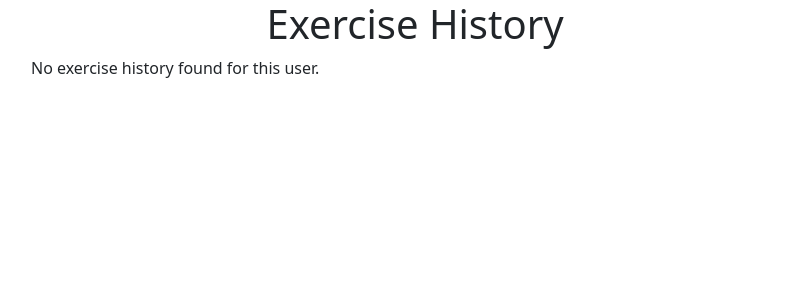
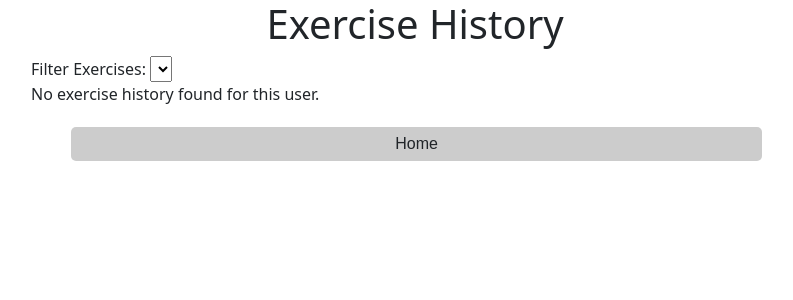
Before and after one commit to david-bieger/DatabaseSystemsFinal, a PHP site: page /cs4750/exerciseHistory.php in a window 1280 px wide. Shown: the top 300 px of the page, without its empty margins (225-1018 px from the left). Run offline with PHP 8.4, Linux system fonts and the light colour scheme; tables that the repository leaves empty or names only in its code hold one stand-in row (values such as "Sample post"); data that the repository does not hold is empty.

Commit message:
Exercie history work

```diff
--- a/exerciseHistory.php
+++ b/exerciseHistory.php
@@ -7,12 +7,19 @@ require("database-functions.php");
 //$userId = $_GET['userId'];
 $username = "David";
 
-$query = "SELECT * FROM Exercise_History WHERE user_id = :user_id";
+$query = "SELECT * FROM Exercise_History WHERE user_id = :user_id ORDER BY date DESC";
 $statement = $db->prepare($query);
-$statement->bindValue(':user_id', $userId);
+$statement->bindValue(':user_id', $username);
 $statement->execute();
 $exercises = $statement->fetchAll(PDO::FETCH_ASSOC);
 $statement->closeCursor();
+
+if ($_SERVER["REQUEST_METHOD"] == "POST") {
+    if (!empty($_POST['Home'])) {
+        header("Location: http://localhost/cs4750/DatabaseSystemsFinal/home.php?username=$username");
+        exit();
+    }
+}
 ?>
 
 <!DOCTYPE html>
@@ -28,6 +35,12 @@ $statement->closeCursor();
 <body>
   <div>
     <h1>Exercise History</h1>
+    <label for="exercise">Filter Exercises:</label>
+      <select name="exercise" id="exercise">
+        <?php foreach ($exercises as $exercise) : ?>
+          <option value="<?php echo $exercise['exercise']; ?>" <?php if(isset($selectedExercise) && $exercise['exercise'] == $selectedExercise) echo "selected"; ?>><?php echo $exercise['exercise']; ?></option>
+        <?php endforeach; ?>
+      </select>
     <?php if (count($exercises) > 0): ?>
     <table class="table">
       <thead>
@@ -43,7 +56,7 @@ $statement->closeCursor();
         <?php foreach ($exercises as $exercise): ?>
         <tr>
           <td><?php echo $exercise['date']; ?></td>
-          <td><?php echo $exercise['exercise_name']; ?></td>
+          <td><?php echo $exercise['exercise']; ?></td>
           <td><?php echo $exercise['set_number']; ?></td>
           <td><?php echo $exercise['weight']; ?></td>
           <td><?php echo $exercise['reps']; ?></td>
@@ -54,7 +67,11 @@ $statement->closeCursor();
     <?php else: ?>
     <p>No exercise history found for this user.</p>
     <?php endif; ?>
-  </div>
+    <form id="home" action="<?php echo htmlspecialchars($_SERVER["PHP_SELF"]); ?>" method="post">
+        <input type="hidden" name="Home" value="true">
+        <input type="submit" value="Home" class="btn" />
+    </form>
+    </div>
 
 <script src="https://cdn.jsdelivr.net/npm/bootstrap@5.1.3/dist/js/bootstrap.bundle.min.js" integrity="sha384-ka7Sk0Gln4gmtz2MlQnikT1wXgYsOg+OMhuP+IlRH9sENBO0LRn5q+8nbTov4+1p" crossorigin="anonymous"></script>
 
```
